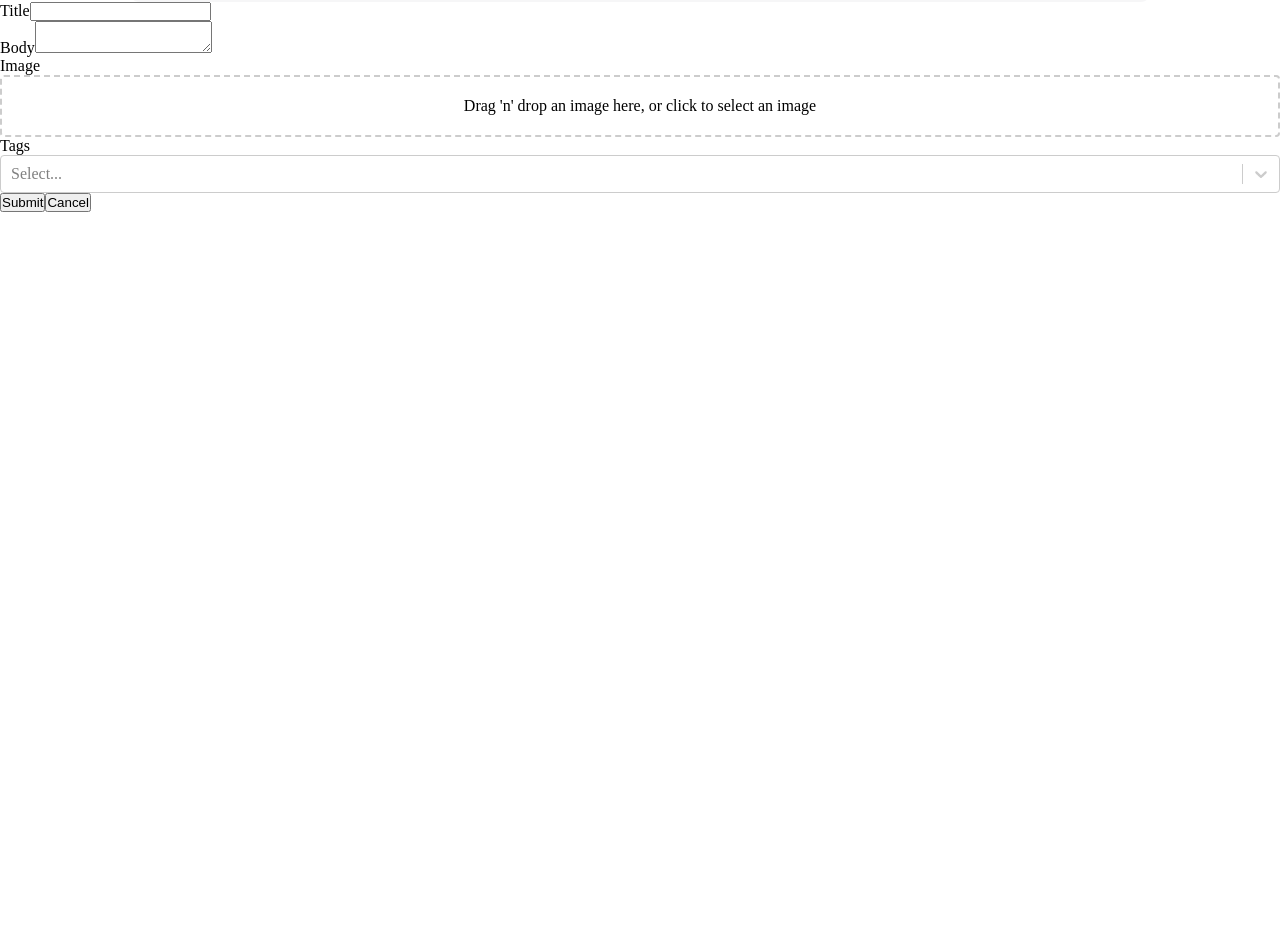
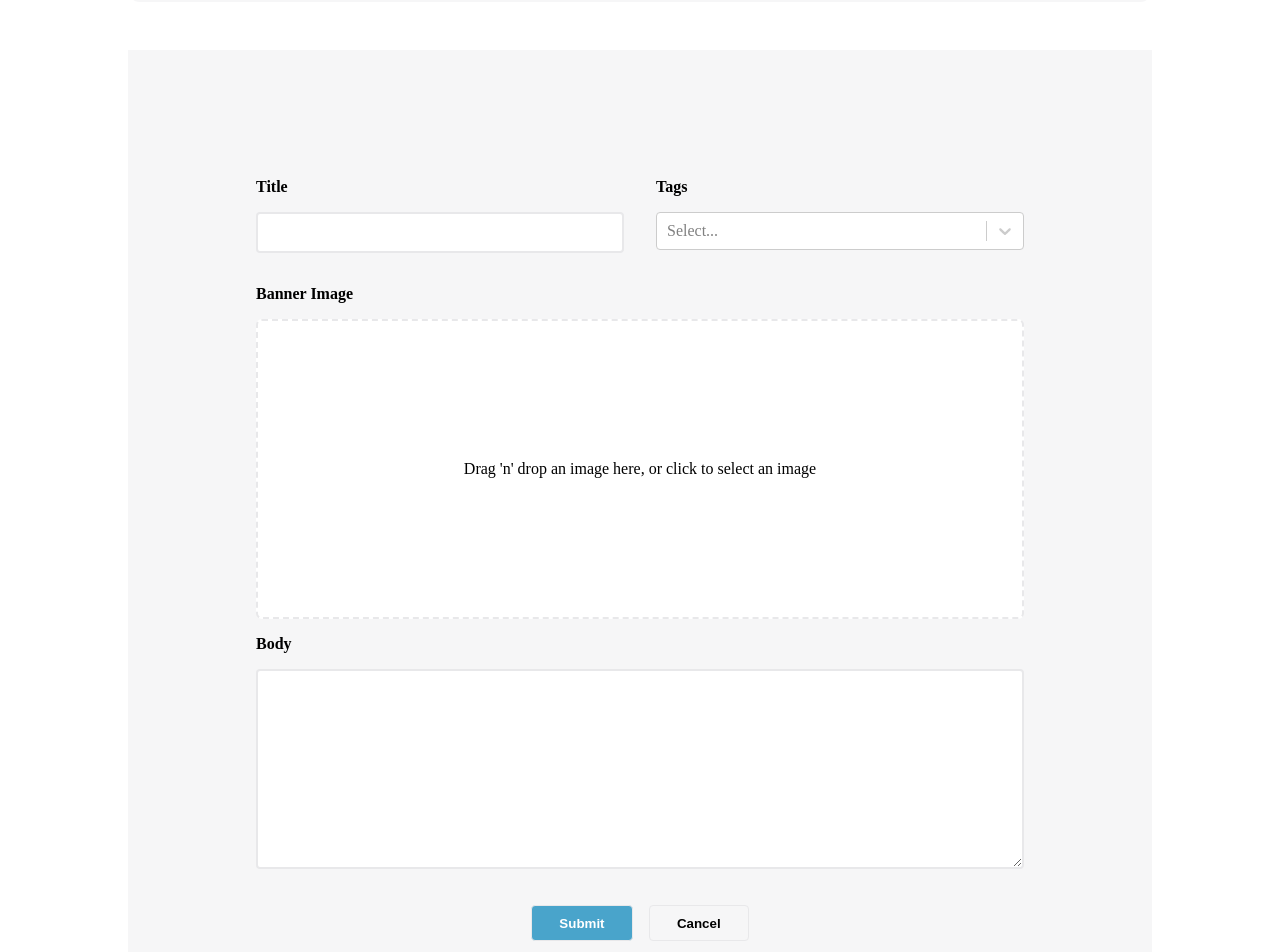
Before and after one commit to mza-wtag/my-blog-react-app, a React (Vite) app: page /me in a window 1280 px wide. Shown: the part 402-1354 px from the top of the page. Before the commit the page ends 800 px from the top, so only its background shows below. Built offline with nearby package versions, Linux system fonts and the light colour scheme.

Commit message:
add some design

```diff
--- a/src/components/BlogForm/BlogForm.jsx
+++ b/src/components/BlogForm/BlogForm.jsx
@@ -2,8 +2,9 @@ import React, { useState } from "react";
 import { Form, Field } from "react-final-form";
 import { useDispatch } from "react-redux";
 import { addBlogPostAndLocalStorage } from "./../../actions/blogActions";
-import Dropzone from "react-dropzone";
-import Select from "react-select";
+import ImageDnD from "../ImageDnD/ImageDnD";
+import SelectBox from "../SelectBox/SelectBox";
+import "./BlogForm.scss";
 
 const BlogForm = () => {
   const dispatch = useDispatch();
@@ -50,53 +51,53 @@ const BlogForm = () => {
     <Form
       onSubmit={onSubmit}
       render={({ handleSubmit, form }) => (
-        <form onSubmit={handleSubmit}>
+        <form className="blog-form" onSubmit={handleSubmit}>
+          <div className="blog-form__title-tag-wrapper">
+            <div className="blog-form__title-container">
+              <label className="blog-form__label">Title</label>
+              <Field
+                className="blog-form__input"
+                name="title"
+                component="input"
+                type="text"
+              />
+            </div>
+            <div className="blog-form__tag-container">
+              <label className="blog-form__label">Tags</label>
+              <SelectBox
+                tags={tags}
+                selectedTags={selectedTags}
+                handleChangeTags={handleChangeTags}
+              />
+            </div>
+          </div>
+
           <div>
-            <label>Title</label>
-            <Field name="title" component="input" type="text" />
-          </div>
-          <div>
-            <label>Body</label>
-            <Field name="body" component="textarea" />
-          </div>
-          <div>
-            <label>Image</label>
-            <Dropzone onDrop={handleDrop} accept="image/*">
-              {({ getRootProps, getInputProps }) => (
-                <div {...getRootProps()} style={dropzoneStyle}>
-                  <input {...getInputProps()} />
-                  {imagePreview ? (
-                    <div style={{ position: "relative" }}>
-                      <img src={imagePreview} alt="Preview" />
-                      <button
-                        type="button"
-                        onClick={cancelImagePreview}
-                        style={crossButtonStyle}
-                      >
-                        X
-                      </button>
-                    </div>
-                  ) : (
-                    <p>
-                      Drag 'n' drop an image here, or click to select an image
-                    </p>
-                  )}
-                </div>
-              )}
-            </Dropzone>
-          </div>
-          <div>
-            <label>Tags</label>
-            <Select
-              onChange={handleChangeTags}
-              options={tags}
-              isMulti
-              value={tags.filter((tag) => selectedTags.includes(tag.value))}
+            <label className="blog-form__label">Banner Image</label>
+            <ImageDnD
+              className="imageDnD"
+              onDrop={handleDrop}
+              imagePreview={imagePreview}
+              cancelImagePreview={cancelImagePreview}
             />
           </div>
           <div>
-            <button type="submit">Submit</button>
-            <button type="button" onClick={() => handleCancel(form)}>
+            <label className="blog-form__label">Body</label>
+            <Field
+              className="blog-form__textarea"
+              name="body"
+              component="textarea"
+            />
+          </div>
+          <div className="blog-form__buttons">
+            <button className=" blog-form__buttons--submit" type="submit">
+              Submit
+            </button>
+            <button
+              className="blog-form__buttons--cancel"
+              type="button"
+              onClick={() => handleCancel(form)}
+            >
               Cancel
             </button>
           </div>
@@ -106,25 +107,4 @@ const BlogForm = () => {
   );
 };
 
-const dropzoneStyle = {
-  border: "2px dashed #ccc",
-  borderRadius: "4px",
-  padding: "20px",
-  textAlign: "center",
-  cursor: "pointer",
-};
-
-const crossButtonStyle = {
-  position: "absolute",
-  top: "5px",
-  right: "5px",
-  backgroundColor: "#ffffff",
-  border: "none",
-  borderRadius: "50%",
-  width: "20px",
-  height: "20px",
-  fontSize: "12px",
-  cursor: "pointer",
-};
-
 export default BlogForm;
--- a/src/components/BlogForm/BlogForm.scss
+++ b/src/components/BlogForm/BlogForm.scss
@@ -0,0 +1,70 @@
+@import "./../../styles/variables";
+@import "./../../styles/constants";
+
+.blog-form {
+  display: flex;
+  flex-direction: column;
+  gap: 1rem;
+  padding: 8rem;
+  width: 80%;
+  background: $secondary-color;
+  margin: 3rem auto 3rem;
+
+  &__title-container {
+    flex: 1 0;
+  }
+
+  &__tag-container {
+    flex: 1 0;
+  }
+  &__title-tag-wrapper {
+    align-items: baseline;
+    display: flex;
+    gap: 2rem;
+  }
+  &__label {
+    display: inline-block;
+    font-weight: $font-weight-bold;
+    margin-bottom: 1rem;
+  }
+
+  &__input {
+    border-radius: 0.25rem;
+    border: 0.125rem solid $black-color-200;
+    margin-bottom: 1rem;
+    padding: 0.7rem;
+    width: 100%;
+  }
+
+  &__textarea {
+    border-radius: 0.25rem;
+    border: 0.125rem solid $black-color-200;
+    height: 12.5rem;
+    margin-bottom: 1rem;
+    padding: 0.5rem;
+    width: 100%;
+  }
+
+  &__buttons {
+    display: flex;
+    font-size: 1rem;
+    gap: 1rem;
+    justify-content: center;
+
+    &--submit {
+      background-color: $link-color;
+      border-radius: 0.25rem;
+      border: 0.063rem solid $black-color-200;
+      color: $primary-color;
+      font-weight: $font-weight-black;
+      padding: 0.6rem 1.7rem;
+    }
+    &--cancel {
+      background-color: $secondary-color;
+      border-radius: 0.25rem;
+      border: 0.063rem solid $black-color-200;
+      font-weight: $font-weight-black;
+      padding: 0.6rem 1.7rem;
+    }
+  }
+}
--- /dev/null
+++ b/src/components/ImageDnD/ImageDnD.jsx
@@ -0,0 +1,33 @@
+import React from "react";
+import Dropzone from "react-dropzone";
+import "./ImageDnD.scss";
+
+const ImageDnD = ({ onDrop, imagePreview, cancelImagePreview }) => (
+  <Dropzone onDrop={onDrop} accept="image/*">
+    {({ getRootProps, getInputProps }) => (
+      <div className="image-dnd" {...getRootProps()}>
+        <input {...getInputProps()} />
+        {imagePreview ? (
+          <div className="image-dnd__container">
+            <img
+              src={imagePreview}
+              alt="Preview"
+              className="image-dnd__container__image"
+            />
+            <button
+              type="button"
+              onClick={cancelImagePreview}
+              className="image-dnd__container__remove-button"
+            >
+              X
+            </button>
+          </div>
+        ) : (
+          <p>Drag 'n' drop an image here, or click to select an image</p>
+        )}
+      </div>
+    )}
+  </Dropzone>
+);
+
+export default ImageDnD;
--- /dev/null
+++ b/src/components/ImageDnD/ImageDnD.scss
@@ -0,0 +1,30 @@
+@import "./../../styles/variables";
+
+.image-dnd {
+  align-items: center;
+  background: $primary-color;
+  border-radius: 0.375rem;
+  border: 2px dashed $black-color-200;
+  cursor: pointer;
+  display: flex;
+  flex-direction: column;
+  justify-content: center;
+  min-height: 18.75rem;
+  padding: 1.25rem;
+
+  &__container {
+    height: 18.75rem;
+    &__image {
+      height: 100%;
+      width: 100%;
+    }
+    &__remove-button {
+      background: $error-color;
+      border-radius: 50%;
+      color: $primary-color;
+      cursor: pointer;
+      padding: 0.1rem;
+      position: absolute;
+    }
+  }
+}
--- /dev/null
+++ b/src/components/SelectBox/SelectBox.jsx
@@ -0,0 +1,13 @@
+import React from "react";
+import Select from "react-select";
+
+const SelectBox = ({ tags, selectedTags, handleChangeTags }) => (
+  <Select
+    onChange={handleChangeTags}
+    options={tags}
+    isMulti
+    value={tags.filter((tag) => selectedTags.includes(tag.value))}
+  />
+);
+
+export default SelectBox;
--- a/src/styles/_variables.scss
+++ b/src/styles/_variables.scss
@@ -2,7 +2,7 @@ $primary-color: #ffffff;
 $secondary-color: #f6f6f7;
 $link-color: #49a4cb;
 $color-black: #000000;
-$black-color-200: #696a75;
+$black-color-200: #e8e8ea;
 $error-color: #ff0000;
 
 $font-weight-thin: 100;
```
